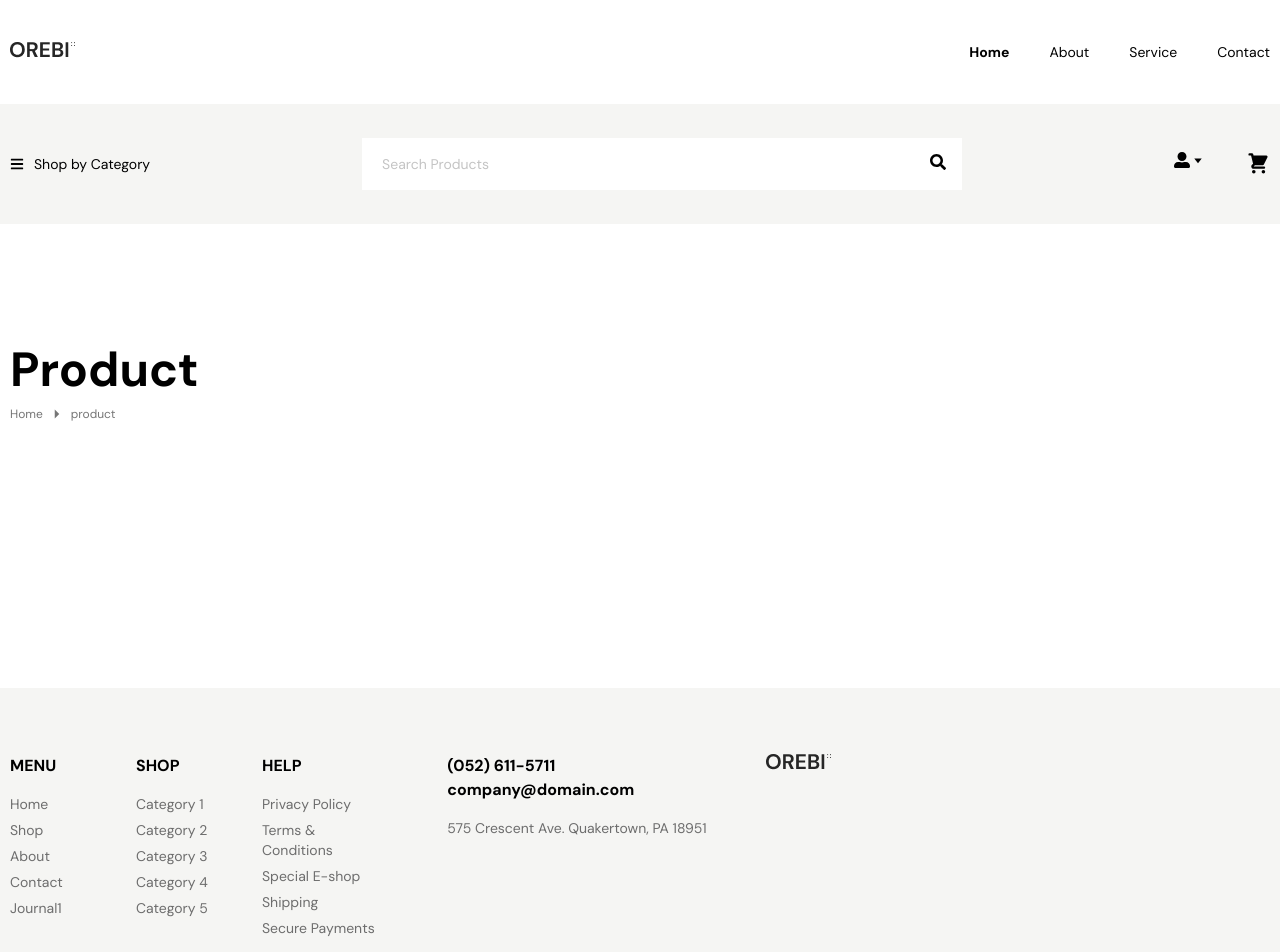
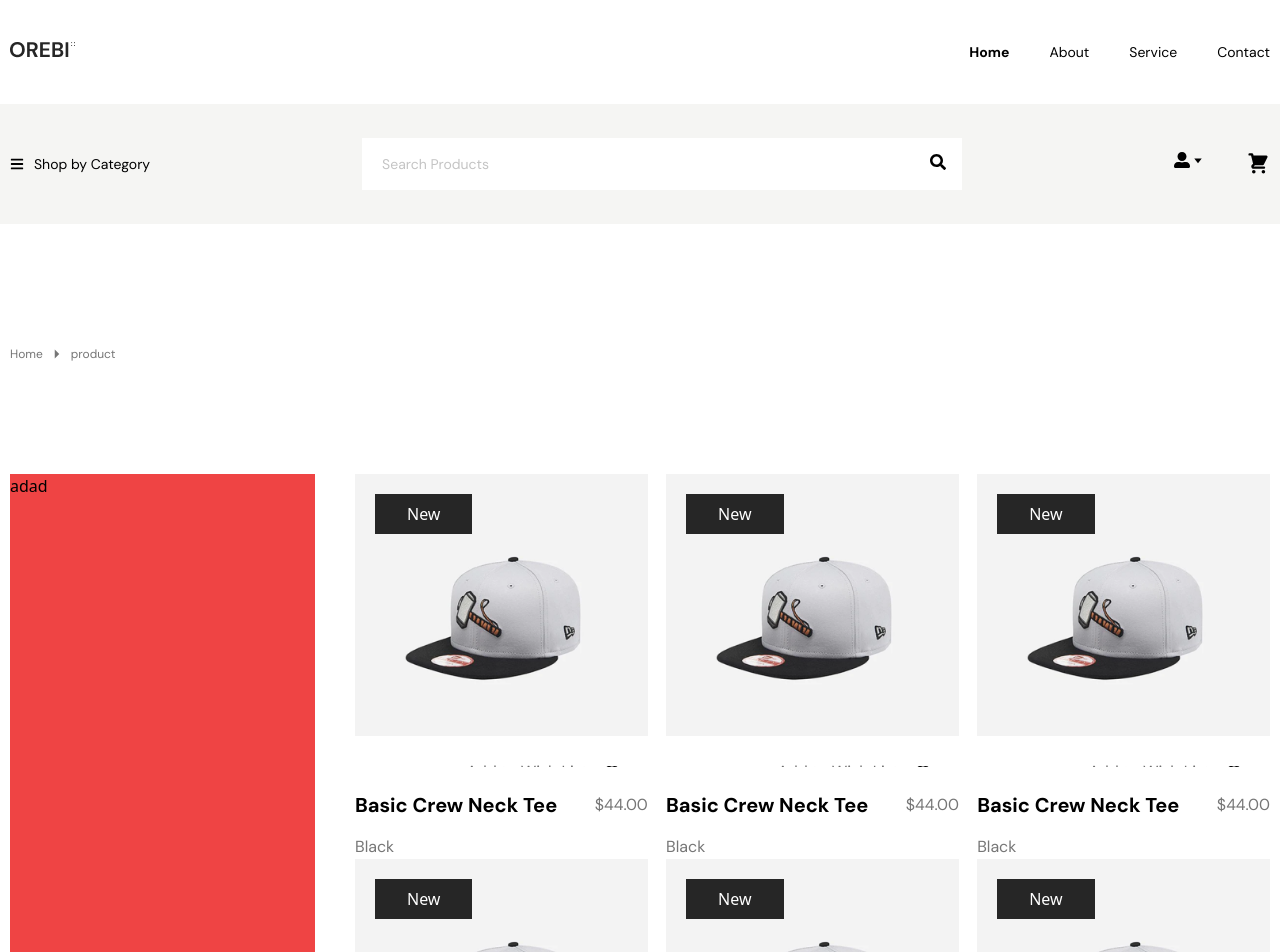
Before and after one commit to ABMshawonislam-dev/orebi-ecommerce, a React (Create React App) app: page /product in a window 1280 px wide. Shown: the top 952 px of the page. Built offline with nearby package versions, Linux system fonts and the light colour scheme.

Commit message:
Product page pagination

```diff
--- a/package.json
+++ b/package.json
@@ -9,6 +9,7 @@
     "react": "^18.2.0",
     "react-dom": "^18.2.0",
     "react-icons": "^4.7.1",
+    "react-paginate": "^8.1.4",
     "react-router-dom": "^6.4.4",
     "react-scripts": "5.0.1",
     "react-slick": "^0.29.0",
--- /dev/null
+++ b/src/components/layout/Pagination.js
@@ -0,0 +1,64 @@
+import React, { useEffect, useState } from "react";
+import ReactPaginate from "react-paginate";
+import Product from "./Product";
+
+const items = [
+  1, 2, 3, 4, 5, 6, 7, 8, 9, 10, 11, 12, 13, 14, 1, 2, 3, 4, 5, 6, 7, 8, 9, 10,
+  11, 12, 13, 14, 1, 2, 3, 4, 5, 6, 7, 8, 9, 10, 11, 12, 13, 14, 1, 2, 3, 4, 5,
+  6, 7, 8, 9, 10, 11, 12, 13, 14, 1, 2, 3, 4, 5, 6, 7, 8, 9, 10, 11, 12, 13, 14,
+  1, 2, 3, 4, 5, 6, 7, 8, 9, 10, 11, 12, 13, 14, 1, 2, 3, 4, 5, 6, 7, 8, 9, 10,
+  11, 12, 13, 14, 1, 2, 3, 4, 5, 6, 7, 8, 9, 10, 11, 12, 13, 14,
+];
+
+function Items({ currentItems }) {
+  return (
+    <>
+      {currentItems &&
+        currentItems.map((item, index) => (
+          <div className="w-[32%]">
+            <Product key={index} src="assets/p1.png" badge={true} />
+          </div>
+        ))}
+    </>
+  );
+}
+
+const Pagination = ({ itemsPerPage }) => {
+  const [itemOffset, setItemOffset] = useState(0);
+  const [itemSelected, setItemSelected] = useState(0);
+
+  const endOffset = itemOffset + itemsPerPage;
+  const currentItems = items.slice(itemOffset, endOffset);
+  const pageCount = Math.ceil(items.length / itemsPerPage);
+
+  const handlePageClick = (event) => {
+    const newOffset = (event.selected * itemsPerPage) % items.length;
+    setItemSelected(event.selected);
+    setItemOffset(newOffset);
+  };
+
+  return (
+    <>
+      <div className="flex flex-wrap justify-between">
+        <Items currentItems={currentItems} />
+      </div>
+      <ReactPaginate
+        breakLabel="..."
+        onPageChange={handlePageClick}
+        pageRangeDisplayed={4}
+        pageCount={pageCount}
+        renderOnZeroPageCount={null}
+        previousClassName="hidden"
+        nextClassName="hidden"
+        pageClassName="inline-block border border-sloid border-[#F0F0F0] py-2 px-3.5 font-dm font-regular font-sm "
+        containerClassName="flex gap-x-3.5 mt-12"
+        activeClassName="inline-block border border-sloid border-[#F0F0F0] py-2 px-3.5 font-dm font-regular font-sm bg-black text-white"
+      />
+      <p className="font-regular font-sm absolute bottom-0 right-0 font-dm text-[#767676]">
+        Products from {itemOffset} to {itemOffset + itemsPerPage} of 80
+      </p>
+    </>
+  );
+};
+
+export default Pagination;
--- a/src/pages/Shope.js
+++ b/src/pages/Shope.js
@@ -1,12 +1,21 @@
 import Container from "../components/layout/Container";
 import React from "react";
 import Breadcrumb from "../components/layout/Breadcrumb";
+import Flex from "../components/layout/Flex";
+import Pagination from "../components/layout/Pagination";
 
 const Shope = () => {
   console.log();
   return (
     <Container>
-      <Breadcrumb title="Product" />
+      <Breadcrumb />
+
+      <Flex className="flex gap-x-10">
+        <div className="w-[25%] bg-red-500">adad</div>
+        <div className="relative w-[75%]">
+          <Pagination itemsPerPage={12} />
+        </div>
+      </Flex>
     </Container>
   );
 };
```
Also changed, not shown: 1 other file (tests, documents, lock files or other folders).
